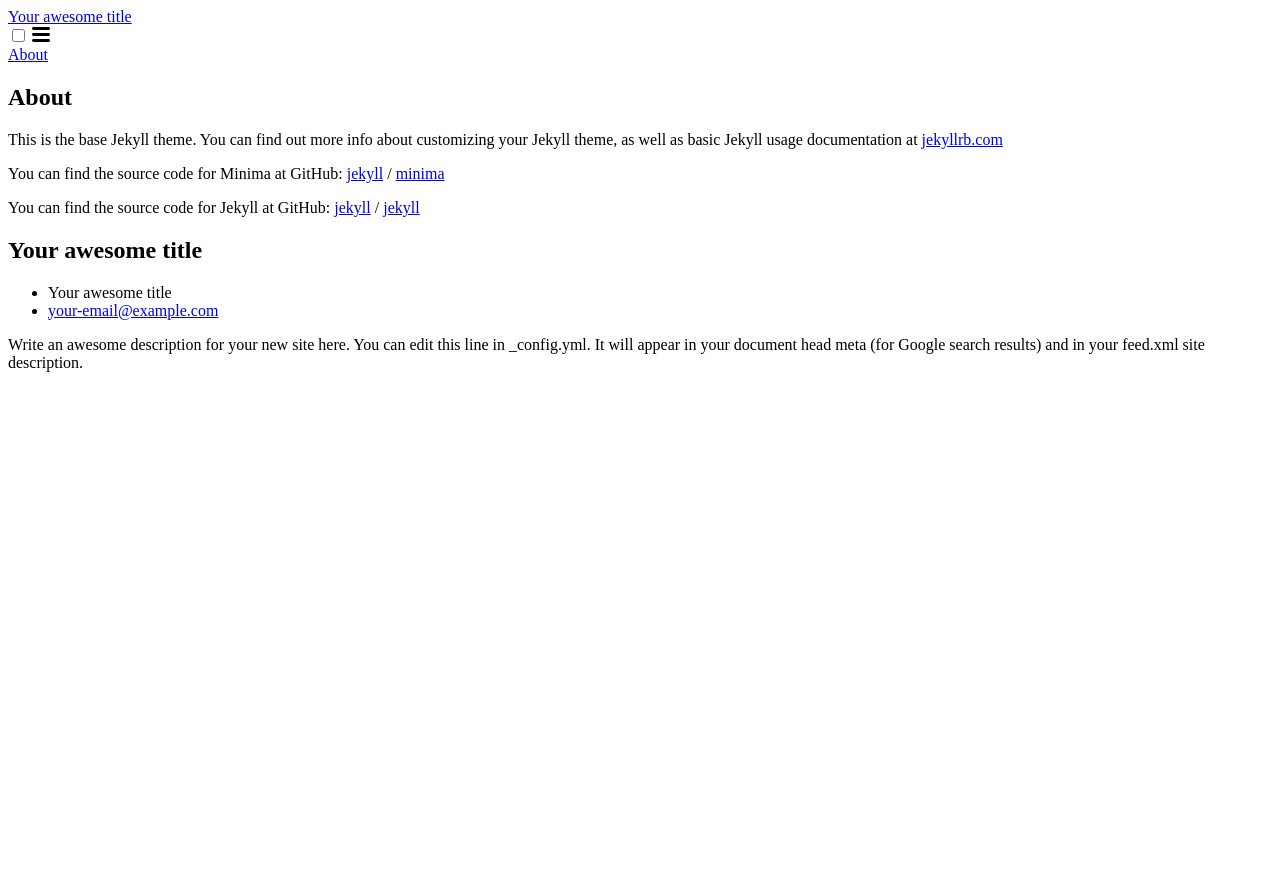
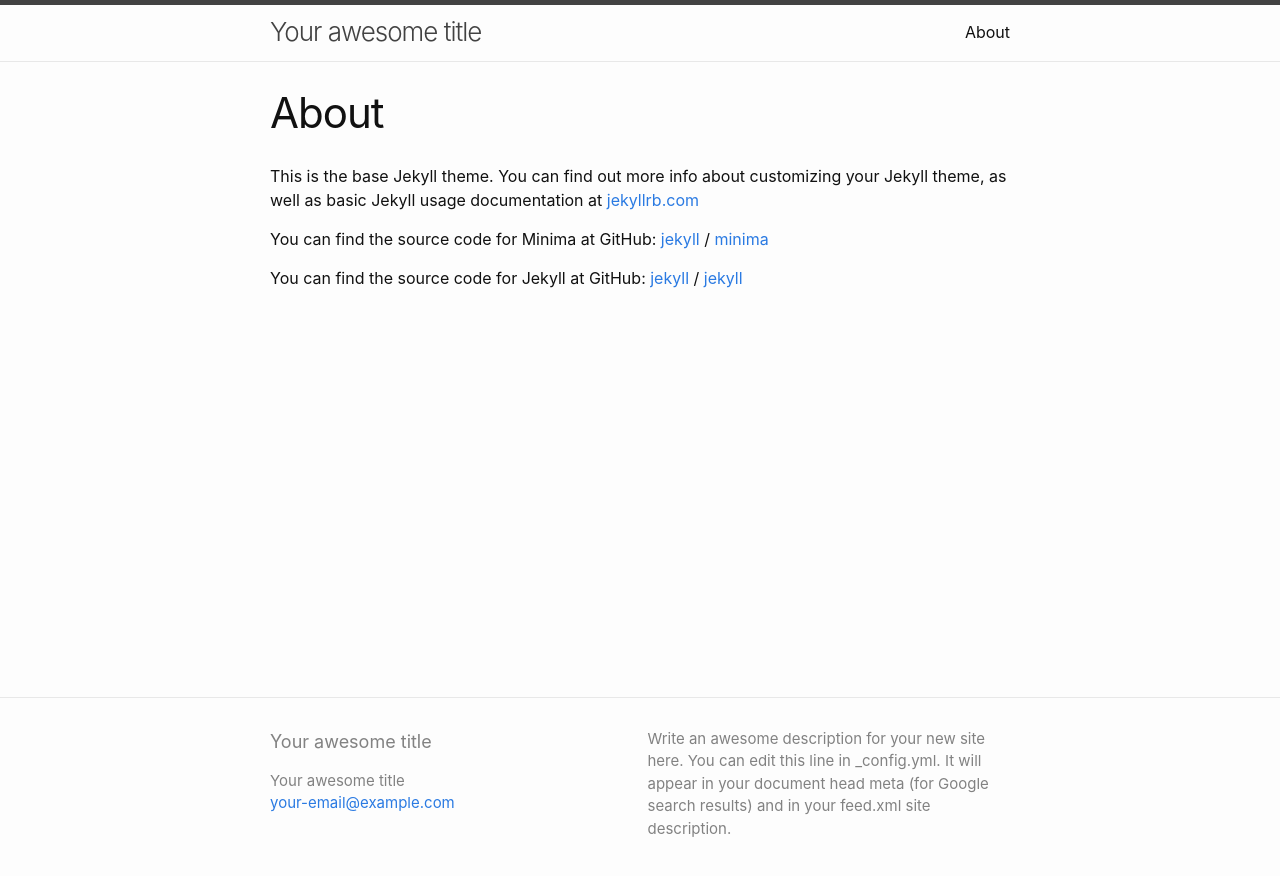
Before and after one commit to NicharNET/Nichar, a Jekyll site: the page built from about.md, in a window 1280 px wide. Shown: the top 876 px of the page. Built offline with Jekyll 4.4.1, drawn with Linux system fonts in a browser that asks for light colours.

Commit message:
Repository renamed and relative path of CSS fixed

```diff
--- a/_includes/head.html
+++ b/_includes/head.html
@@ -3,7 +3,7 @@
   <meta http-equiv="X-UA-Compatible" content="IE=edge">
   <meta name="viewport" content="width=device-width, initial-scale=1">
   {%- seo -%}
-  <link rel="stylesheet" href="{{ "assets/css/style.css" }}">
+  <link rel="stylesheet" href="{{ "/assets/css/style.css" | relative_url }}">
   {%- feed_meta -%}
   {%- if jekyll.environment == 'production' and site.google_analytics -%}
     {%- include google-analytics.html -%}
```
